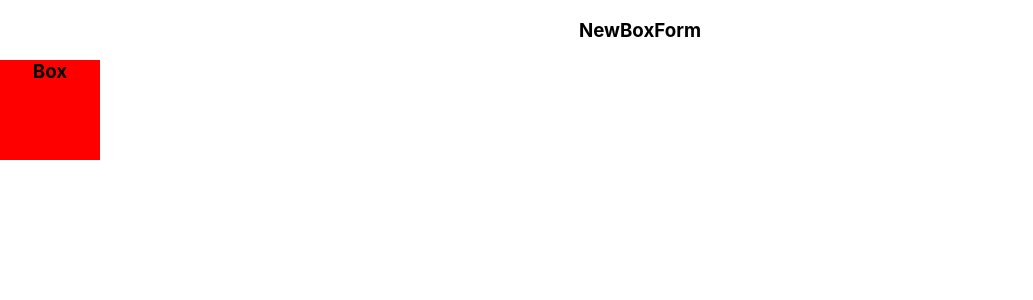
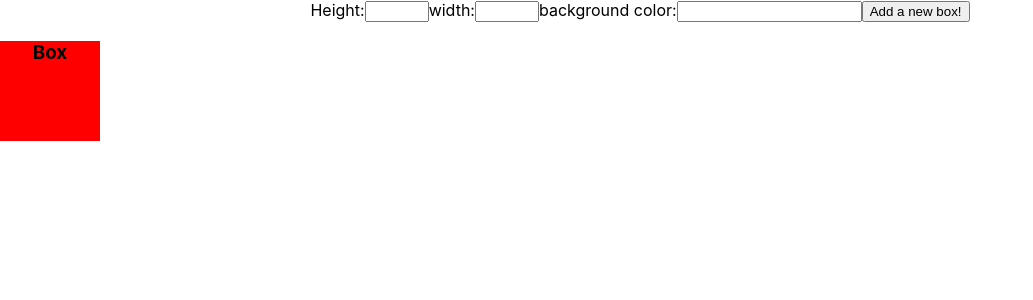
Before and after one commit to camrandev/react-boxes, a React (Create React App) app: page / in a window 1280 px wide. Shown: the top 300 px of the page, without its empty margins (0-1033 px from the left). Built offline with nearby package versions, Linux system fonts and the light colour scheme.

Commit message:
progress on form: form has client side validation for numbers, working validating colors

```diff
--- a/package.json
+++ b/package.json
@@ -9,6 +9,7 @@
     "react": "^18.2.0",
     "react-dom": "^18.2.0",
     "react-scripts": "5.0.1",
+    "uuid": "^9.0.0",
     "web-vitals": "^2.1.4"
   },
   "scripts": {
--- a/src/BoxList.js
+++ b/src/BoxList.js
@@ -1,12 +1,21 @@
 import React, { useState } from "react";
-import Box from "./Box.js"
+import Box from "./Box.js";
+import NewBoxForm from "./NewBoxForm.js";
+import { v4 as uuid } from 'uuid';
 
 const BoxList = () => {
-  const [,] = useState();
+  //state that contains all of the boxes belongs here
+  //each box will be an object with properties of height, width, color
+  const [boxes, setBoxes] = useState([]);
+
+  function addBox(box) {
+    let newBox = { ...box, id: uuid() };
+    setBoxes(boxes => [...boxes, newBox]);
+  }
 
   return (
     <div>
-      <h3>NewBoxForm</h3>
+      <NewBoxForm addBox={addBox} />
       <Box />
     </div>
   );
--- /dev/null
+++ b/src/NewBoxForm.js
@@ -0,0 +1,56 @@
+import React, { useState } from "react";
+
+const NewBoxForm = ({ addBox }) => {
+  const initialState = { height: "", width: "", backgroundColor: "" };
+  const [formData, setFormData] = useState(initialState);
+
+  function handleSubmit(evt) {
+    evt.preventDefault();
+    addBox(formData);
+    setFormData(initialState);
+  }
+
+  function handleChange(evt) {
+    const { name, value } = evt.target;
+    console.log(evt.target.value);
+    setFormData((formData) => ({
+      ...formData,
+      [name]: value,
+    }));
+  }
+
+  return (
+    <form onSubmit={handleSubmit}>
+      <label htmlFor="height">Height:</label>
+      <input
+        type="number"
+        min={0} // Set the minimum value
+        max={250} // Set the maximum value
+        id="height"
+        name="height"
+        value={formData.height}
+        onChange={handleChange}
+      />
+      <label htmlFor="width">width:</label>
+      <input
+        type="number"
+        min={0} // Set the minimum value
+        max={250} // Set the maximum value
+        id="width"
+        name="width"
+        value={formData.width}
+        onChange={handleChange}
+      />
+      <label htmlFor="backgroundColor">background color:</label>
+      <input
+        id="backgroundColor"
+        name="backgroundColor"
+        value={formData.backgroundColor}
+        onChange={handleChange}
+      />
+      <button>Add a new box!</button>
+    </form>
+  );
+};
+
+export default NewBoxForm;
```
Also changed, not shown: 1 other file (tests, documents, lock files or other folders).
